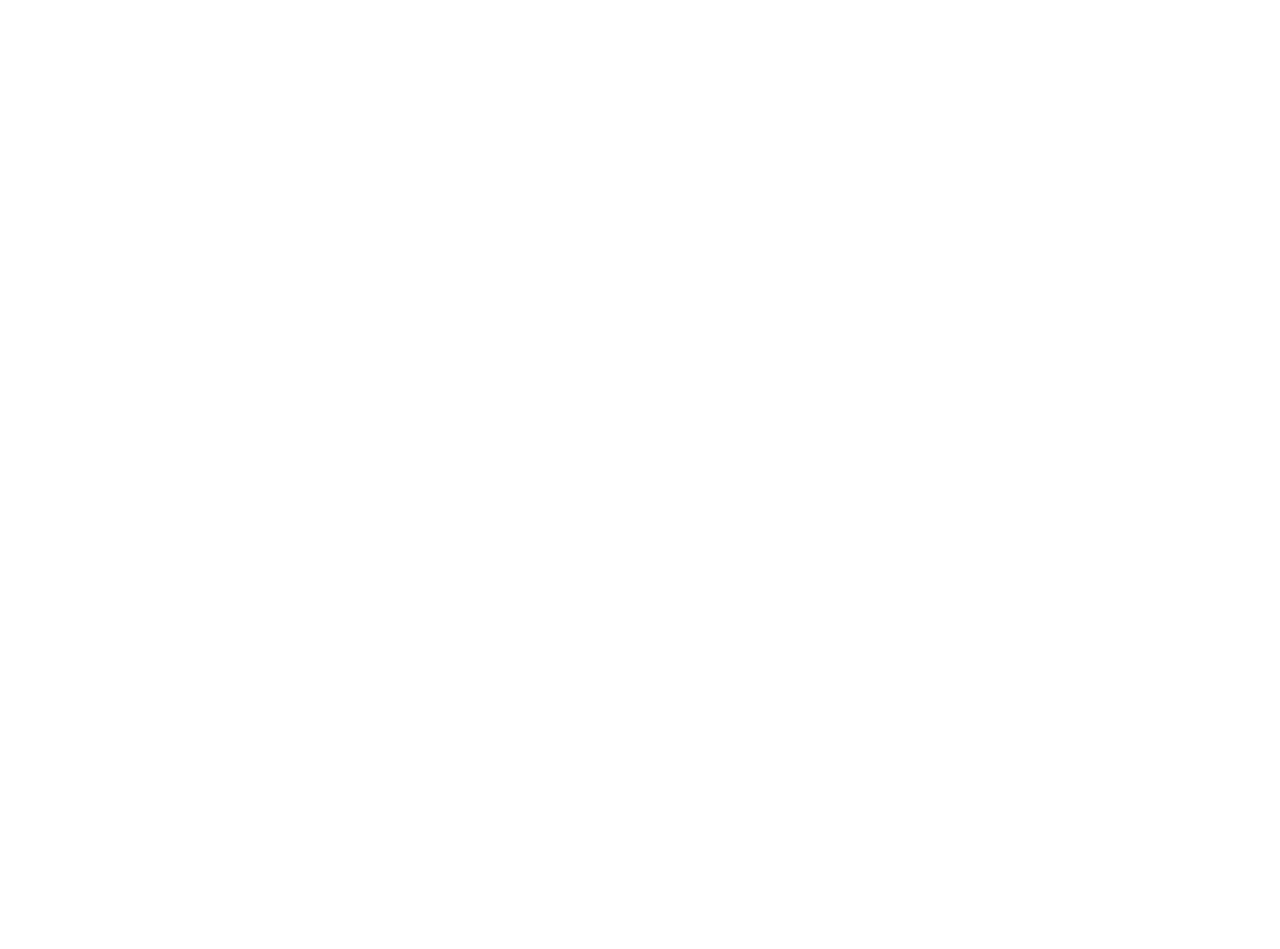
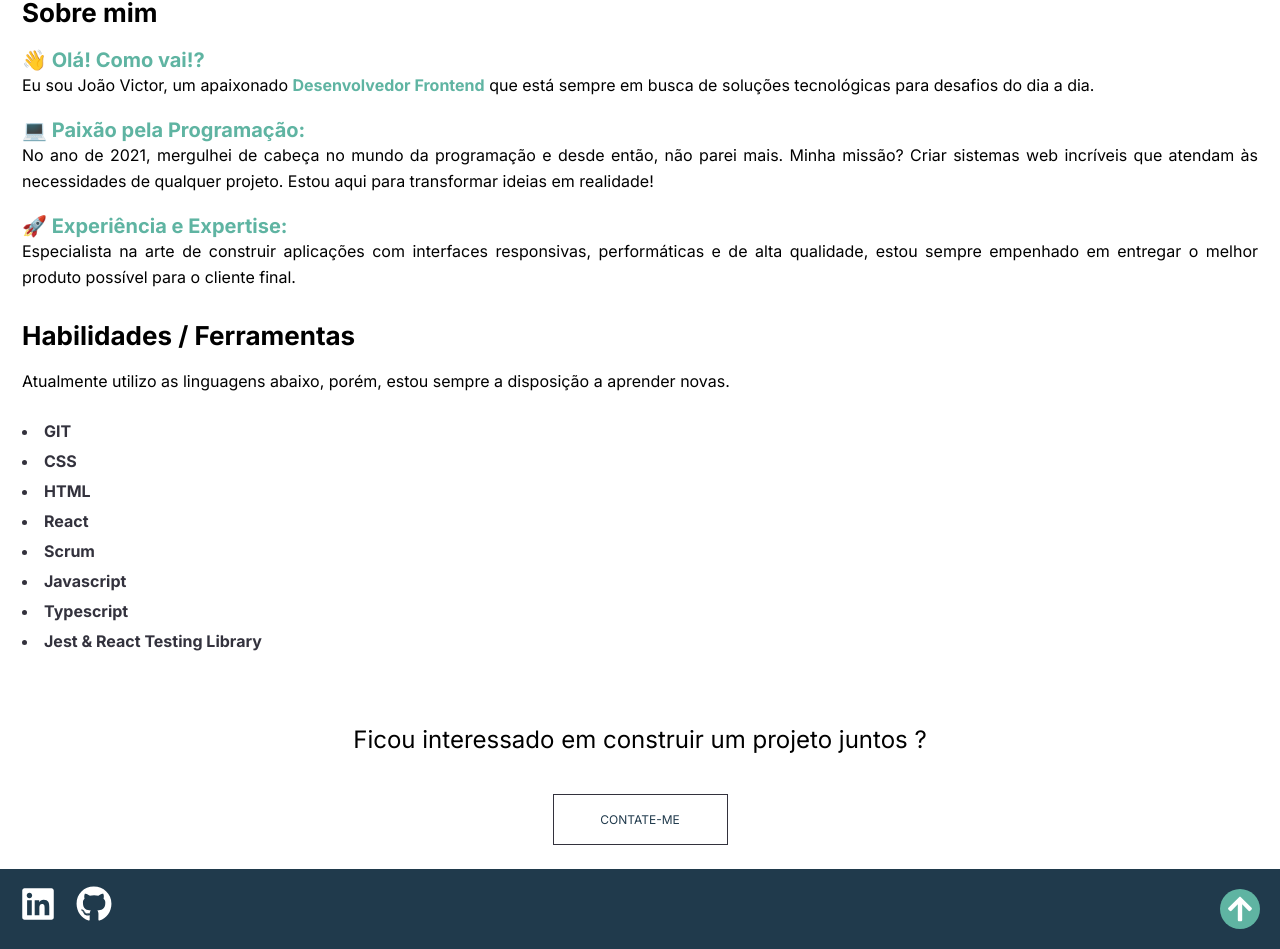
Before and after one commit to Dev-JoaoVictor/portfolio, a React (Vite) app: page /about in a window 1280 px wide. Before the commit this address had no page. Shown: the part 351-1300 px from the top of the page. Before the commit the page ends 800 px from the top, so only its background shows below. Built offline with nearby package versions, Linux system fonts and the light colour scheme.

Commit message:
feat(about): adiciona a pagina sobre

```diff
--- a/src/components/Button/styles.ts
+++ b/src/components/Button/styles.ts
@@ -8,4 +8,6 @@ export const Container = styled(Link)`
   padding: 1.7rem 3.5rem;
   border: 1px solid ${({ theme }) => theme.COLORS.PRIMARY_300};
   color: ${({ theme }) => theme.COLORS.PRIMARY_200};
+  text-align: center;
+  width: 17.5rem;
 `;
--- a/src/components/Menu/index.tsx
+++ b/src/components/Menu/index.tsx
@@ -19,8 +19,9 @@ export function Menu() {
         </Button>
         <ul>
           <li><Link to="/">Home</Link></li>
+          <li><Link to="/about">Sobre</Link></li>
+          <li><Link to="/contact">Contato</Link></li>
           <li><Link to="/portfolio">Portfolio</Link></li>
-          <li><Link to="/contact">Contato</Link></li>
         </ul>
       </nav>
     </Container>
--- a/src/components/Contact/index.tsx
+++ b/src/components/NavContact/index.tsx
@@ -1,7 +1,7 @@
 import { Button } from "../Button";
 import { Container } from "./style";
 
-export function Contact() {
+export function NavContact() {
   return (
     <Container>
       <p>Ficou interessado em construir um projeto juntos ?</p>
--- /dev/null
+++ b/src/pages/About/index.tsx
@@ -0,0 +1,54 @@
+import { AboutMe, Container, Content, Skills } from "./styles";
+
+import { Footer } from "../../components/Footer";
+import { Header } from "../../components/Header";
+import { NavContact } from "../../components/NavContact";
+
+
+export function About() {
+  return (
+    <Container>
+      <Header />
+      <Content>
+        <img src="https://github.com/Dev-JoaoVictor.png" alt="" />
+        <AboutMe>
+          <h2>Sobre mim</h2>
+          <div>
+            <span>👋 Olá! Como vai!?</span>
+            <p>
+              Eu sou João Victor, um apaixonado <strong>Desenvolvedor Frontend</strong> que está sempre em busca de soluções tecnológicas para desafios do dia a dia.
+            </p>
+          </div>
+          <div>
+            <span>💻 Paixão pela Programação:</span>
+            <p>
+              No ano de 2021, mergulhei de cabeça no mundo da programação e desde então, não parei mais. Minha missão? Criar sistemas web incríveis que atendam às necessidades de qualquer projeto. Estou aqui para transformar ideias em realidade!
+            </p>
+          </div>
+          <div>
+            <span>🚀 Experiência e Expertise:</span>
+            <p>
+              Especialista na arte de construir aplicações com interfaces responsivas, performáticas e de alta qualidade, estou sempre empenhado em entregar o melhor produto possível para o cliente final.
+            </p>
+          </div>
+        </AboutMe>
+        <Skills>
+          <h2>Habilidades / Ferramentas</h2>
+          <p>Atualmente utilizo as linguagens abaixo, porém, estou sempre a disposição a aprender novas.</p>
+          <ul>
+            <li>GIT</li>
+            <li>CSS</li>
+            <li>HTML</li>
+            <li>React</li>
+            <li>Scrum</li>
+            <li>Javascript</li>
+            <li>Typescript</li>
+            <li>Jest & React Testing Library</li>
+          </ul>
+        </Skills>
+      </Content>
+      <NavContact />
+      <Footer />
+    </Container>
+  )
+}
--- /dev/null
+++ b/src/pages/About/styles.ts
@@ -0,0 +1,67 @@
+import styled from "styled-components";
+
+export const Container = styled.main``;
+
+export const Content = styled.div`
+  padding: 0 2.2rem;
+  margin: 5rem 0;
+
+  display: flex;
+  gap: 3rem;
+  flex-direction: column;
+
+  img {
+    align-self: center;
+    width: 25rem;
+    border-radius: 0.8rem;
+  }
+
+  h2 {
+    font-size: 2.6rem;
+  }
+`;
+
+export const AboutMe = styled.section`
+  display: flex;
+  flex-direction: column;
+  gap: 2rem;
+
+  div {
+    span {
+      font-size: 2rem;
+      font-weight: bold;
+      color: ${({ theme }) => theme.COLORS.PRIMARY_100};
+    }
+
+    p {
+      line-height: 2.6rem;
+      font-size: 1.6rem;
+      text-align: justify;
+    }
+
+    strong {
+      color: ${({ theme }) => theme.COLORS.PRIMARY_100};
+    }
+  }
+`;
+
+export const Skills = styled.section`
+  display: flex;
+  flex-direction: column;
+  gap: 2rem;
+
+  p {
+    font-size: 1.6rem;
+  }
+
+  ul {
+    list-style: inside;
+
+    li {
+      font-size: 1.6rem;
+      margin-top: 1rem;
+      color: ${({ theme }) => theme.COLORS.PRIMARY_300};
+      font-weight: bold;
+    }
+  }
+`;
--- a/src/pages/Contact/styles.ts
+++ b/src/pages/Contact/styles.ts
@@ -41,7 +41,7 @@ export const Form = styled.form`
   gap: 2.4rem;
   margin-top: 3.2rem;
 
-  a {
+  > a {
     width: 20rem;
     background-color: ${({ theme }) => theme.COLORS.PRIMARY_200};
     color: white;
--- a/src/pages/Home/index.tsx
+++ b/src/pages/Home/index.tsx
@@ -5,8 +5,9 @@ import bannerServices from '../../assets/images/banner-services.svg'
 
 import { Footer } from "../../components/Footer";
 import { Header } from "../../components/Header";
-import { Contact } from "../../components/Contact";
+import { NavContact } from "../../components/NavContact";
 import { ProjectCarousel } from "../../components/ProjectCarousel";
+import { Button } from "../../components/Button";
 
 export function Home() {
   return (
@@ -15,13 +16,14 @@ export function Home() {
       <Content>
         <Presentation >
           <img src={bannerHome} alt="" />
-          <h1>Olá, Seja bem vindo</h1>
-          <p>Eu sou o João, fique a vontade para explorar o conteúdo do site.</p>
+          <h1>Seja bem vindo(a)!</h1>
+          <p>Abaixo você pode acompanhar alguns exemplos daquilo que eu venho construindo! Fique a vontade para explorar o conteúdo do site.</p>
         </Presentation>
         <Section>
           <div>
             <ProjectCarousel />
           </div>
+          <Button text="ver portfolio" require="/portfolio" />
         </Section>
         <Section>
           <img src={bannerServices} alt="" />
@@ -34,7 +36,7 @@ export function Home() {
           <p>Com minha experiência posso transformar suas ideias em realidade digital, seja para projetos pessoais ou comerciais, soluções personalizadas que atendam às suas necessidades e impulsionem o seu projeto.</p>
         </Section>
       </Content>
-      <Contact />
+      <NavContact />
       <Footer />
     </main>
   )
--- a/src/pages/Home/styles.ts
+++ b/src/pages/Home/styles.ts
@@ -22,6 +22,7 @@ export const Presentation = styled.section`
 
   p {
     font-size: 1.8rem;
+    line-height: 2.5rem;
     color: ${({ theme }) => theme.COLORS.PRIMARY_200};
   }
 `;
@@ -52,4 +53,10 @@ export const Section = styled.section`
     font-size: 1.6rem;
     text-align: justify;
   }
+
+  > a {
+    width: 100%;
+    background-color: ${({ theme }) => theme.COLORS.PRIMARY_200};
+    color: ${({ theme }) => theme.COLORS.SECONDARY_100};
+  }
 `;
--- a/src/pages/Portfolio/index.tsx
+++ b/src/pages/Portfolio/index.tsx
@@ -1,6 +1,6 @@
 import { Footer } from "../../components/Footer"
 import { Header } from "../../components/Header"
-import { Contact } from "../../components/Contact"
+import { NavContact } from "../../components/NavContact"
 import { Project } from "../../components/Project"
 
 import { Content } from "./styles"
@@ -12,7 +12,7 @@ export function Portfolio() {
       <Content>
         <Project />
       </Content>
-      <Contact />
+      <NavContact />
       <Footer />
     </main>
   )
```
Also changed, not shown: src/routes/app.routes.tsx (+6 -1 lines), src/components/NavContact/style.ts (renamed from src/components/Contact/style.ts).
